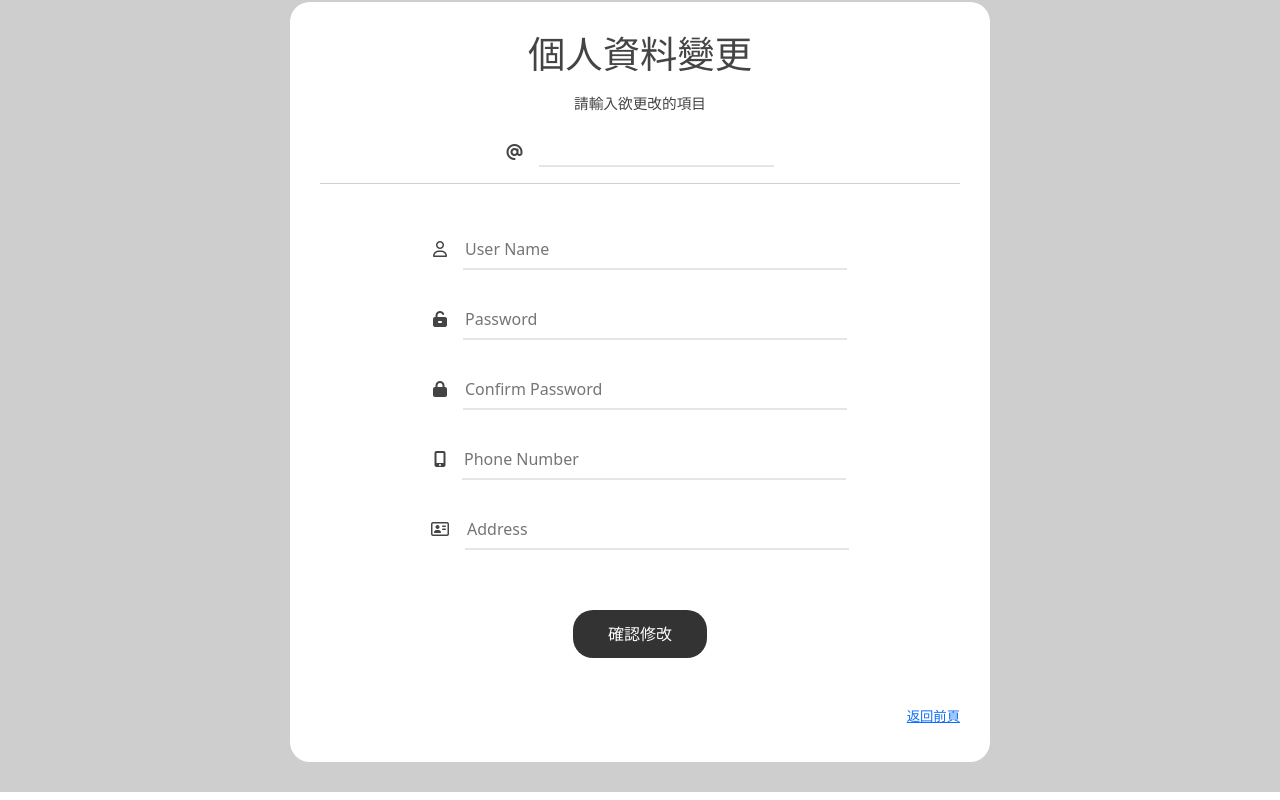
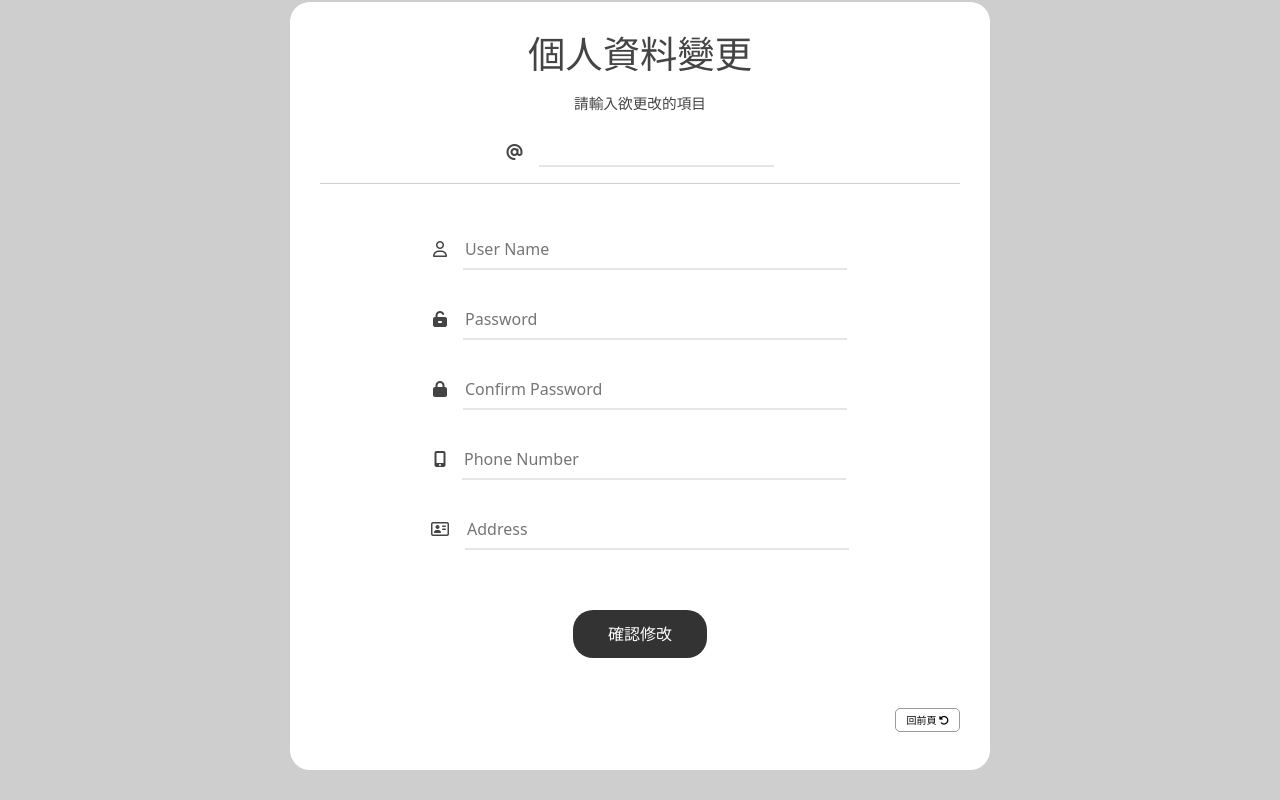
Before and after one commit to PersonHow/Team_Project_FruitGranny, a Vue app: page /set-info in a window 1280 px wide. Shown: the part 309-1109 px from the top of the page. Built offline with nearby package versions, Linux system fonts and the light colour scheme.

Commit message:
tsai3 5/24

```diff
--- a/src/components/tsai/LogIn.vue
+++ b/src/components/tsai/LogIn.vue
@@ -89,7 +89,12 @@
                 <p>還沒有帳號嗎？
                     <RouterLink to="/signup"> 按此註冊</RouterLink>
                 </p>
-                <RouterLink to="/">返回主頁</RouterLink>
+                <RouterLink to="/">
+                    <button type="button" class="homeBtn">
+                    回主頁
+                    <i class="fa-solid fa-house"></i>
+                </button>
+                </RouterLink>
             </h2>
         </div>
 
@@ -156,9 +161,16 @@
             }
 
             .message{
-                font-size: 10pt;
+                font-size: 10px;
                 text-align: right;
                 color: rgba(47, 54, 64, 1.0);
+
+                .homeBtn{
+                    border: 1px solid #999;
+                    border-radius: 5px;
+                    padding: 5px 10px;
+                    background-color: #fff;
+                }
             }
 
         }
--- a/src/components/tsai/OriginalInfo.vue
+++ b/src/components/tsai/OriginalInfo.vue
@@ -77,7 +77,12 @@ export default {
             </button></RouterLink>
 
             <h2 class="message">
-                <RouterLink to="/">返回主頁</RouterLink>
+                <RouterLink to="/">
+                    <button type="button" class="homeBtn">
+                        回主頁
+                        <i class="fa-solid fa-house"></i>
+                    </button>
+                </RouterLink>
             </h2>
         </div>
     </div>
@@ -139,9 +144,16 @@ export default {
             }
 
             .message{
-                font-size: 10pt;
+                font-size: 10px;
                 text-align: right;
                 color: rgba(47, 54, 64, 1.0);
+
+                .homeBtn{
+                    border: 1px solid #999;
+                    border-radius: 5px;
+                    padding: 5px 10px;
+                    background-color: #fff;
+                }
             }
         }
     }
--- a/src/components/tsai/SetInfo.vue
+++ b/src/components/tsai/SetInfo.vue
@@ -109,7 +109,12 @@ export default {
             <button type="button" class="setBtn" @click="setInfo">確認修改</button>
 
             <h2 class="message">
-                <RouterLink to="/original-info">返回前頁</RouterLink>
+                <RouterLink to="/original-info">
+                    <button type="button" class="homeBtn">
+                        回前頁
+                        <i class="fa-solid fa-rotate-left"></i>
+                    </button>
+                </RouterLink>
             </h2>
         </div>
     </div>
@@ -146,6 +151,7 @@ export default {
                     border-bottom: 2px solid rgba(0,0,0,.1);
                     outline: none;
                     color: rgba(81, 80, 80, 0.791);
+                    cursor: default;
                 }
 
             }
@@ -185,9 +191,16 @@ export default {
             }
 
             .message{
-                font-size: 10pt;
+                font-size: 10px;
                 text-align: right;
                 color: rgba(47, 54, 64, 1.0);
+
+                .homeBtn{
+                    border: 1px solid #999;
+                    border-radius: 5px;
+                    padding: 5px 10px;
+                    background-color: #fff;
+                }
             }
         }
     }
--- a/src/components/tsai/Signup.vue
+++ b/src/components/tsai/Signup.vue
@@ -98,7 +98,12 @@
             <button type="button" class="addBtn" @click="addInfo">確認註冊</button>
 
             <h2 class="message">
-                <RouterLink to="/log-in">返回登入</RouterLink>
+                <RouterLink to="/log-in">
+                    <button type="button" class="homeBtn">
+                        返回登入
+                        <i class="fa-solid fa-rotate-left"></i>
+                    </button>
+                </RouterLink>
             </h2>
         </div>
 
@@ -166,10 +171,17 @@
             }
         }
         .message{
-                font-size: 10pt;
+                font-size: 10px;
                 // font-weight: normal;
                 text-align: right;
                 color: rgba(47, 54, 64, 1.0);
+
+                .homeBtn{
+                    border: 1px solid #999;
+                    border-radius: 5px;
+                    padding: 5px 10px;
+                    background-color: #fff;
+                }
             }
     }
 }
```
